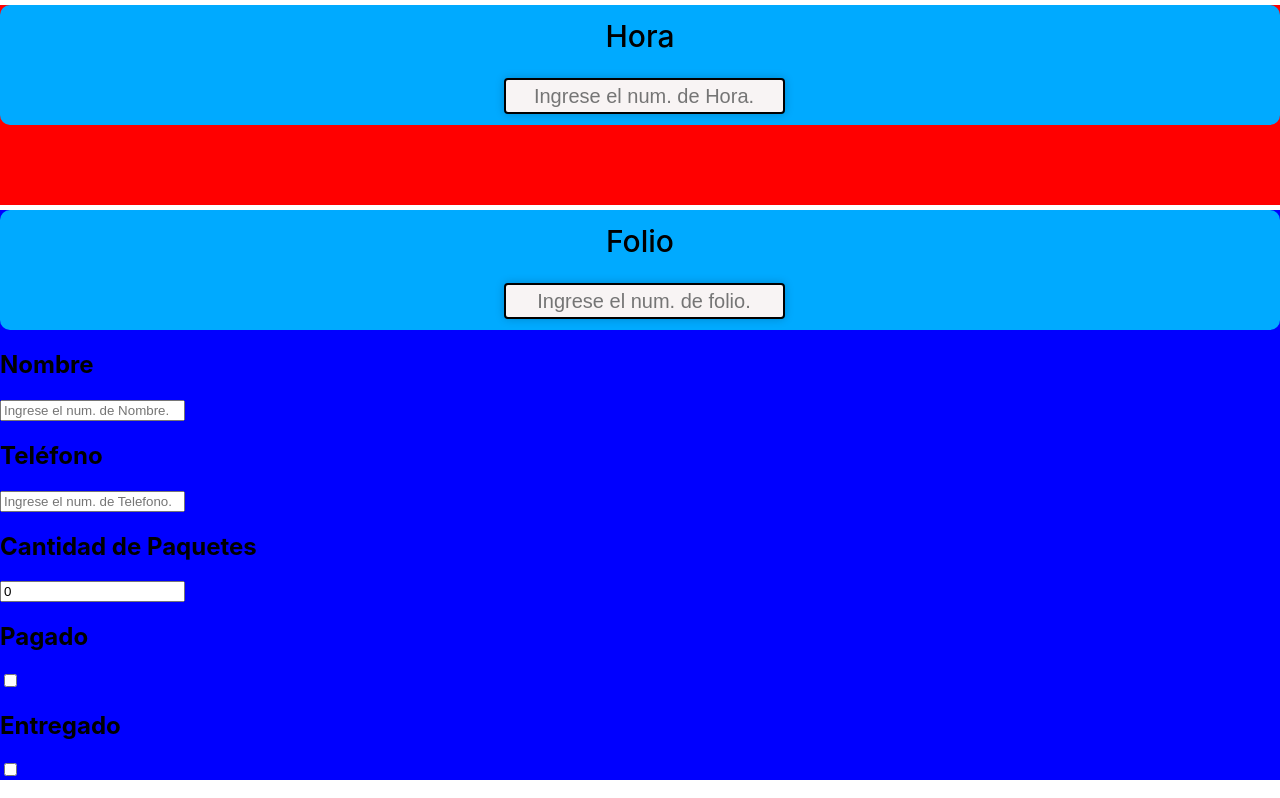
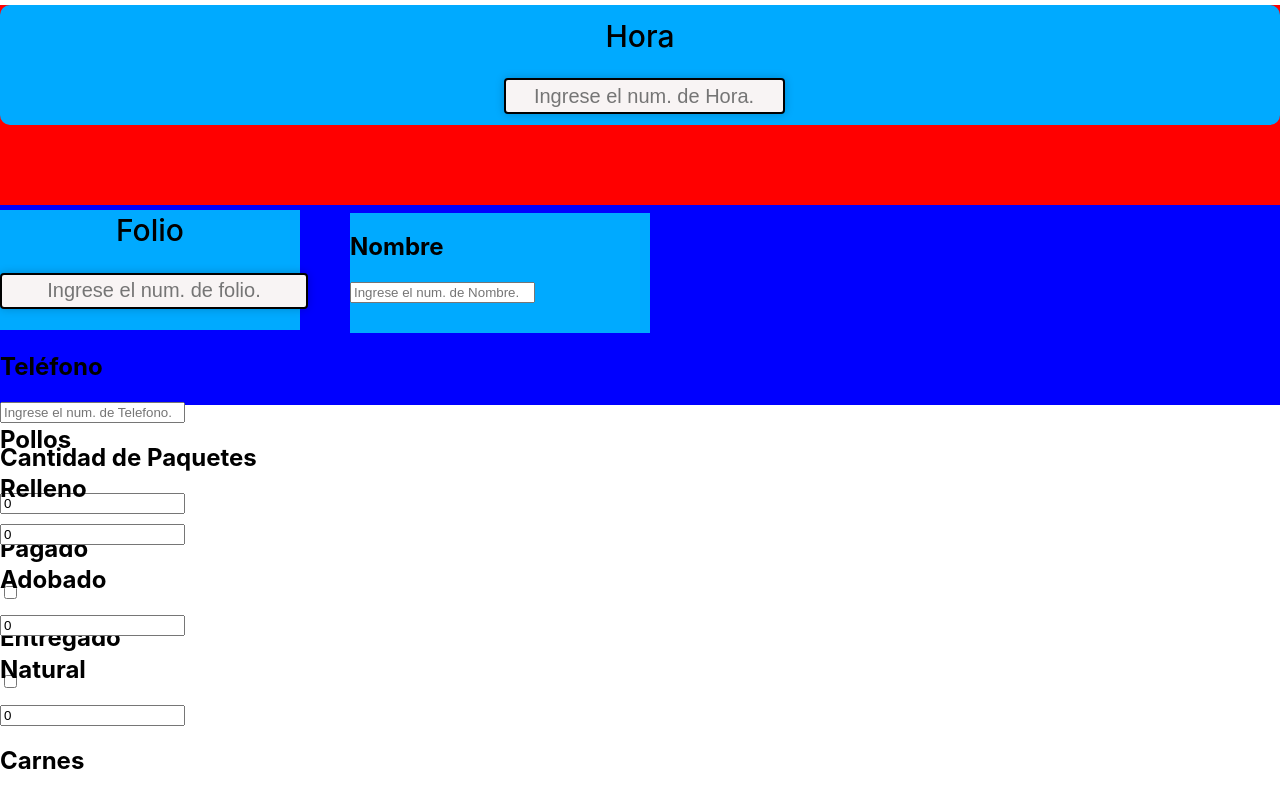
Before and after one commit to TonyNogueron/react-order-system, a React (Create React App) app in the folder order-system-client/: page /form in a window 1280 px wide. Shown: the top 798 px of the page. Built offline with nearby package versions, Linux system fonts and the light colour scheme.

Commit message:
Mods in css

```diff
--- a/order-system-client/src/pages/Formulario/Formulario.css
+++ b/order-system-client/src/pages/Formulario/Formulario.css
@@ -42,19 +42,31 @@
 
 .Form .top-bottom{
     background-color: blue;
+    height: 200px;
+    width: 100%;
 }
 
 .Form .top-bottom .Folio{
     align-items: center;
     justify-content: center;
-    display: flex;
+    display: inline-block;
     flex-direction: column;
     height: 120px;
+    width: 300px;
     margin-top: 5px;
-    border-radius: 10px;
     transition: 0.3s;
-    overflow: hidden;
-    position: relative;
-    z-index: 1;
     background-color: rgb(0, 170, 255);
 }
+
+.Form .top-bottom .Nombre{
+    align-items: center;
+    justify-content: center;
+    display: inline-block;
+    flex-direction: column;
+    height: 120px;
+    width: 300px;
+    margin-top: 5px;
+    transition: 0.3s;
+    background-color: rgb(0, 170, 255);
+    margin-left: 50px;
+}
```
